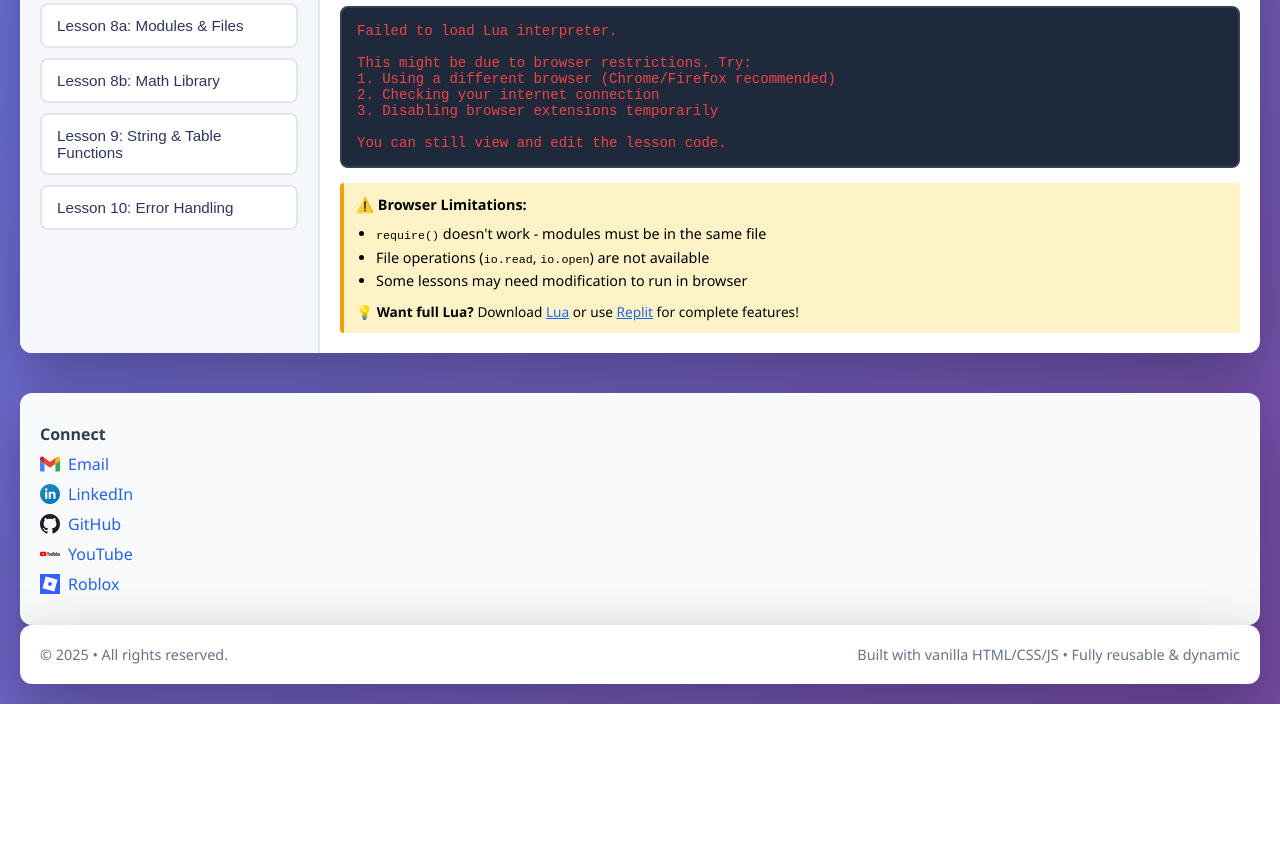
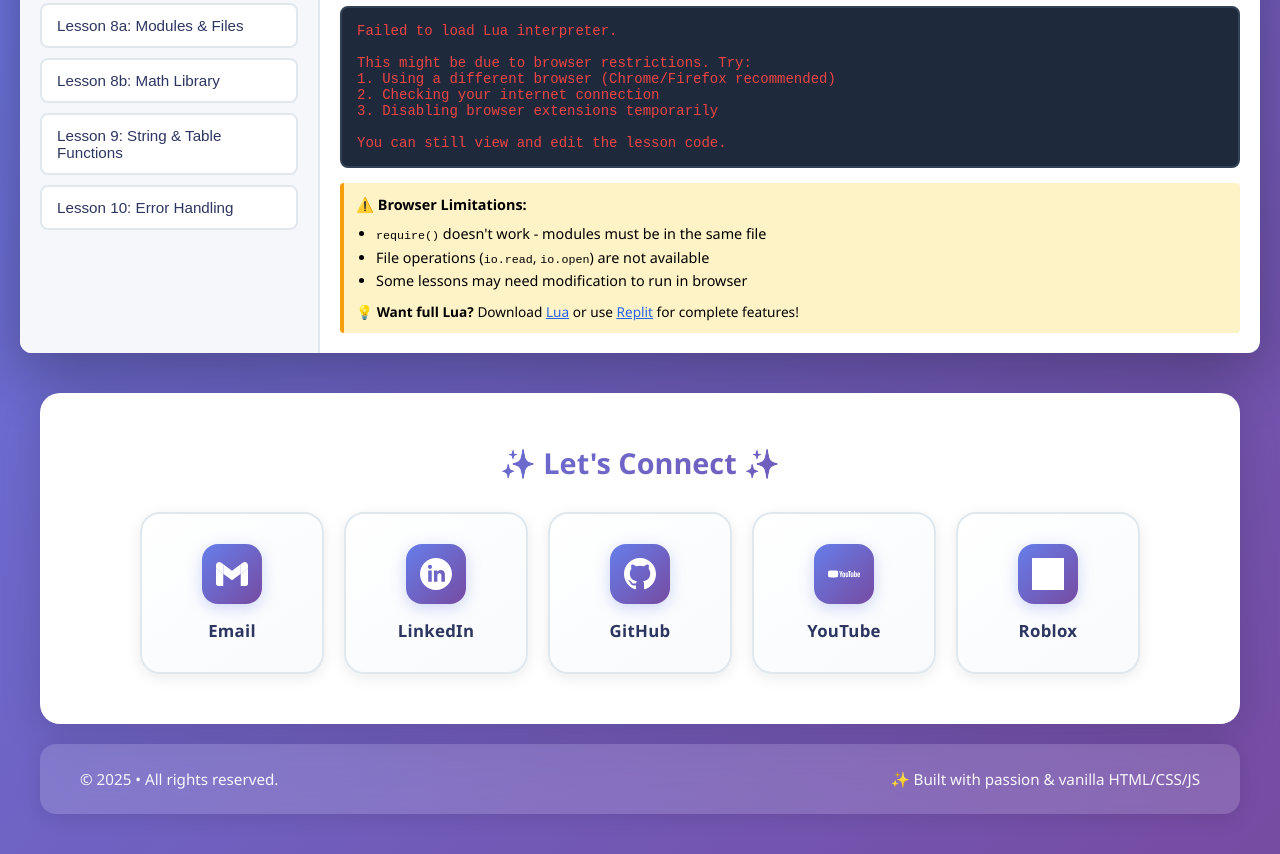
Before and after one commit to lowhuiyeen/lua-run-in-browser, a plain HTML site: page index.html in a window 1280 px wide. Shown: the part 636-1490 px from the top of the page. Before the commit the page ends 1340 px from the top, so only its background shows below. Drawn offline with Linux system fonts and the light colour scheme.

Commit message:
initial commit

```diff
--- a/index.html
+++ b/index.html
@@ -235,47 +235,144 @@
             color: #667eea;
         }
 
+        /* Footer Styles */
+        .footer-wrapper {
+            max-width: 1400px;
+            margin: 40px auto 0;
+            padding: 0 20px 20px;
+        }
+
         .footer-grid {
-            margin-top: 40px;
-            padding: 30px 20px;
-            background: #f8fafc;
-            border-radius: 12px;
+            background: white;
+            padding: 50px 40px;
+            border-radius: 20px;
+            box-shadow: 0 10px 40px rgba(0,0,0,0.15);
+            margin-bottom: 20px;
         }
 
         .footer-grid h4 {
-            margin: 0 0 8px 0;
-            color: #2c3e50;
+            margin: 0 0 30px 0;
+            color: #2d3561;
+            font-size: 1.8em;
+            text-align: center;
+            font-weight: 700;
+            background: linear-gradient(135deg, #667eea 0%, #764ba2 100%);
+            -webkit-background-clip: text;
+            -webkit-text-fill-color: transparent;
+            background-clip: text;
         }
 
         .social {
-            display: flex;
-            flex-direction: column;
-            gap: 8px;
+            display: grid;
+            grid-template-columns: repeat(auto-fit, minmax(180px, 1fr));
+            gap: 20px;
+            max-width: 1000px;
+            margin: 0 auto;
         }
 
         .social a {
             display: flex;
+            flex-direction: column;
             align-items: center;
-            gap: 8px;
-            color: #2563eb;
+            justify-content: center;
+            gap: 15px;
+            padding: 30px 20px;
+            background: linear-gradient(145deg, #ffffff 0%, #f8fafc 100%);
+            border: 2px solid #e1e8ed;
+            border-radius: 20px;
+            color: #2d3561;
             text-decoration: none;
-            transition: color 0.3s;
+            font-weight: 600;
+            font-size: 1.05em;
+            transition: all 0.4s cubic-bezier(0.175, 0.885, 0.32, 1.275);
+            box-shadow: 0 4px 15px rgba(0,0,0,0.08);
+            position: relative;
+            overflow: hidden;
+        }
+
+        .social a::before {
+            content: '';
+            position: absolute;
+            top: 0;
+            left: 0;
+            width: 100%;
+            height: 100%;
+            background: linear-gradient(135deg, #667eea 0%, #764ba2 100%);
+            opacity: 0;
+            transition: opacity 0.4s ease;
+            z-index: 0;
+        }
+
+        .social a:hover::before {
+            opacity: 1;
         }
 
         .social a:hover {
-            color: #1d4ed8;
+            transform: translateY(-8px) scale(1.03);
+            border-color: transparent;
+            box-shadow: 0 15px 35px rgba(102, 126, 234, 0.4);
+            color: white;
+        }
+
+        .icon-wrapper {
+            position: relative;
+            z-index: 1;
+            width: 60px;
+            height: 60px;
+            background: linear-gradient(135deg, #667eea 0%, #764ba2 100%);
+            border-radius: 16px;
+            display: flex;
+            align-items: center;
+            justify-content: center;
+            transition: all 0.4s cubic-bezier(0.175, 0.885, 0.32, 1.275);
+            box-shadow: 0 4px 15px rgba(102, 126, 234, 0.3);
+        }
+
+        .social a:hover .icon-wrapper {
+            background: white;
+            transform: scale(1.15) rotate(10deg);
+            box-shadow: 0 8px 25px rgba(255, 255, 255, 0.3);
         }
 
         .icon {
-            width: 20px;
-            height: 20px;
+            width: 32px;
+            height: 32px;
+            filter: brightness(0) invert(1);
+            transition: filter 0.4s ease;
         }
 
-        .small {
-            padding: 20px;
-            text-align: center;
-            font-size: 0.9em;
-            color: #64748b;
+        .social a:hover .icon {
+            filter: brightness(0) saturate(100%) invert(33%) sepia(93%) saturate(1234%) hue-rotate(228deg) brightness(96%) contrast(90%);
+        }
+
+        .social a span {
+            position: relative;
+            z-index: 1;
+            font-size: 1em;
+            transition: all 0.3s ease;
+            letter-spacing: 0.3px;
+        }
+
+        .footer-copyright {
+            background: rgba(255, 255, 255, 0.15);
+            backdrop-filter: blur(20px);
+            padding: 25px 40px;
+            border-radius: 16px;
+            display: flex;
+            justify-content: space-between;
+            align-items: center;
+            gap: 20px;
+            flex-wrap: wrap;
+            color: white;
+            font-size: 0.95em;
+            box-shadow: 0 4px 20px rgba(0,0,0,0.1);
+        }
+
+        .footer-copyright span {
+            display: flex;
+            align-items: center;
+            gap: 8px;
+            opacity: 0.95;
         }
 
         @media (max-width: 768px) {
@@ -295,6 +392,24 @@
 
             .header-text {
                 text-align: center;
+            }
+
+            .social {
+                grid-template-columns: 1fr;
+            }
+
+            .footer-grid {
+                padding: 30px 20px;
+            }
+
+            .footer-grid h4 {
+                font-size: 1.5em;
+            }
+
+            .footer-copyright {
+                flex-direction: column;
+                text-align: center;
+                padding: 20px;
             }
         }
     </style>
@@ -528,33 +643,48 @@
         initializeLua();
     </script>
 
-<div class="footer-grid container">
-  <div>
-    <h4 style="margin:0 0 8px 0;color:#2c3e50">Connect</h4>
+    <!-- Footer Section -->
+    <div class="footer-wrapper">
+        <div class="footer-grid">
+            <h4>✨ Let's Connect ✨</h4>
             <div class="social">
                 <a href="mailto:lowhuiyeen@gmail.com">
-        <img src="assets/icons/mail.svg" alt="Email" class="icon"> Email
+                    <div class="icon-wrapper">
+                        <img src="assets/icons/mail.svg" alt="Email" class="icon">
+                    </div>
+                    <span>Email</span>
                 </a>
                 <a href="https://www.linkedin.com/in/huiyeenlow/" target="_blank">
-        <img src="assets/icons/linkedin.svg" alt="LinkedIn" class="icon"> LinkedIn
+                    <div class="icon-wrapper">
+                        <img src="assets/icons/linkedin.svg" alt="LinkedIn" class="icon">
+                    </div>
+                    <span>LinkedIn</span>
                 </a>
                 <a href="https://github.com/lowhuiyeen" target="_blank">
-        <img src="assets/icons/github.svg" alt="GitHub" class="icon"> GitHub
+                    <div class="icon-wrapper">
+                        <img src="assets/icons/github.svg" alt="GitHub" class="icon">
+                    </div>
+                    <span>GitHub</span>
                 </a>
                 <a href="https://www.youtube.com/@huiyeen" target="_blank">
-        <img src="assets/icons/youtube.svg" alt="YouTube" class="icon"> YouTube
+                    <div class="icon-wrapper">
+                        <img src="assets/icons/youtube.svg" alt="YouTube" class="icon">
+                    </div>
+                    <span>YouTube</span>
                 </a>
                 <a href="https://www.roblox.com/users/9456961059/profile" target="_blank">
-        <img src="assets/icons/roblox.svg" alt="Roblox" class="icon"> Roblox
+                    <div class="icon-wrapper">
+                        <img src="assets/icons/roblox.svg" alt="Roblox" class="icon">
+                    </div>
+                    <span>Roblox</span>
                 </a>
             </div>
         </div>
+
+        <div class="footer-copyright">
+            <span>© 2025 • All rights reserved.</span>
+            <span>✨ Built with passion & vanilla HTML/CSS/JS</span>
         </div>
-
-<div class="container small" style="display:flex;justify-content:space-between;gap:10px;flex-wrap:wrap">
-  <span>© 2025 • All rights reserved.</span>
-  <span>Built with vanilla HTML/CSS/JS • Fully reusable & dynamic</span>
     </div>
-
 </body>
 </html>
```
Lines whose indentation alone changed are shown as unchanged.
